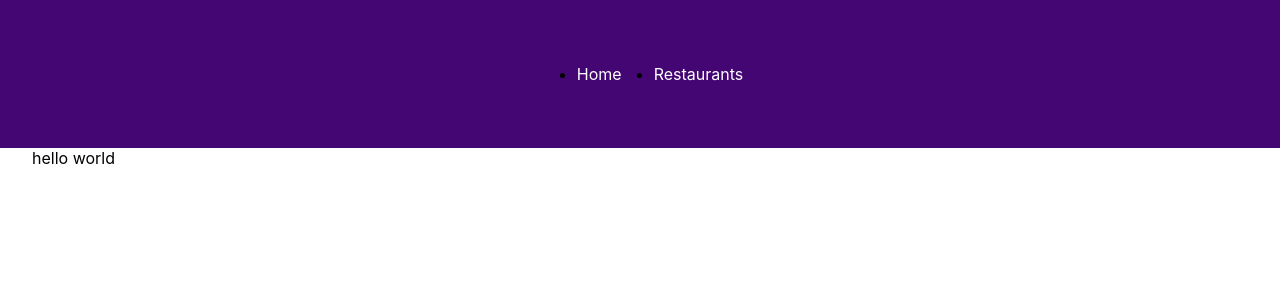
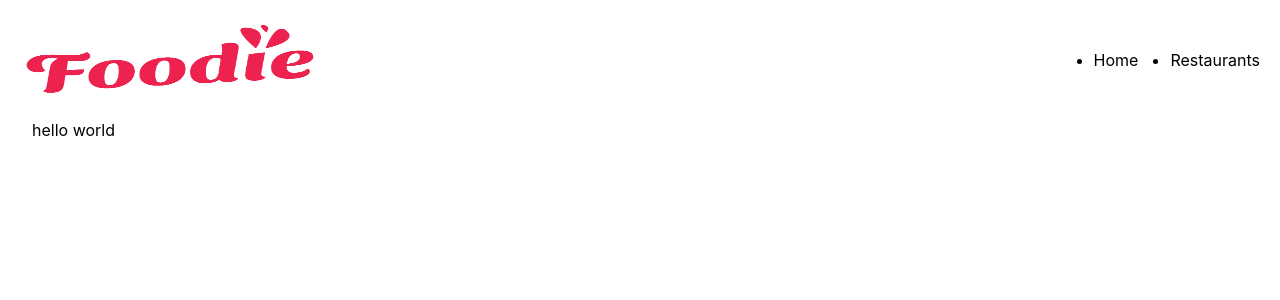
Before and after one commit to joshconstine/next13-cicd, a Next.js app: page / in a window 1280 px wide. Shown: the top 300 px of the page. Built offline with nearby package versions, Linux system fonts and the light colour scheme.

Commit message:
added logo and updated navbar styles

```diff
--- a/components/Navbar.module.css
+++ b/components/Navbar.module.css
@@ -1,8 +1,9 @@
 .nav {
   display: flex;
-  justify-content: center;
-  padding: 3rem 0;
-  background-color: #430672;
+  justify-content: space-between;
+  padding: 20px;
+  background-color: white;
+  align-items: center;
 }
 
 .nav ul {
@@ -12,5 +13,5 @@
 
 .nav a {
   text-decoration: none;
-  color: white;
+  color: black;
 }
--- a/components/Navbar.tsx
+++ b/components/Navbar.tsx
@@ -1,8 +1,21 @@
 import Link from "next/link";
 import classes from "./Navbar.module.css";
+import Image from "next/image";
+
 function Navbar() {
   return (
     <nav className={classes.nav}>
+      <div
+        style={{
+          position: "relative",
+          display: "inline-block",
+          width: "300px",
+          height: "80px",
+        }}
+      >
+        <Image src="/static/logo.png" alt="lgoo" layout="fill" />
+      </div>
+      <div>
         <ul>
           <li>
             <Link href="/">Home</Link>
@@ -11,6 +24,7 @@ function Navbar() {
             <Link href="/restaurants">Restaurants</Link>
           </li>
         </ul>
+      </div>
     </nav>
   );
 }
```
Also changed, not shown: public/static/logo.png (added). Lines whose indentation alone changed are shown as unchanged.
